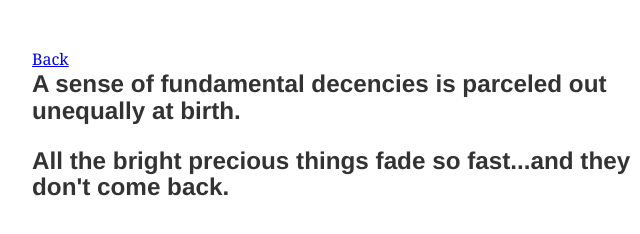
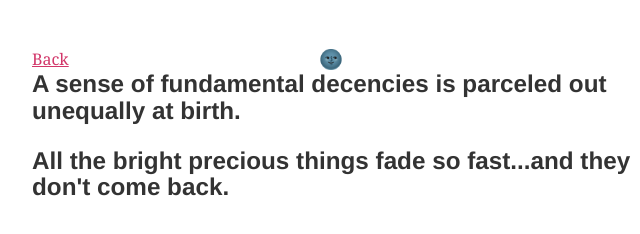
Before and after one commit to weishaodaren/deadPage, a Gatsby site in the folder my-gatsby-site/: page /content in a window 1280 px wide. Shown: the full height of the page, 299-939 px from the left. Built offline with nearby package versions, Linux system fonts and the light colour scheme; Gatsby itself is replaced by a stand-in of ours.

Commit message:
template => dark mode

```diff
--- a/my-gatsby-site/src/components/layout.js
+++ b/my-gatsby-site/src/components/layout.js
@@ -1,16 +1,64 @@
-import React, { Fragment } from 'react';
+import React, {
+  Fragment,
+  Children,
+  useState,
+  useLayoutEffect,
+  cloneElement,
+  useEffect,
+} from 'react';
 import styled from 'styled-components';
 
 const LayoutStyle = styled.div`
   margin: 3rem auto;
   max-width: 650px;
   padding: 0 1rem;
+
+  h1 {
+    color: ${(props) => props.titleColor};
+  }
+  h5 {
+    color: ${(props) => props.titleColor};
+  }
+  p {
+    color: ${(props) => props.paragraphColor};
+  }
+  a {
+    color: ${(props) => props.aColor};
+  }
+`;
+
+const SwitchIcon = styled.div`
+  position: absolute;
+  right: 50%;
+  transform: scale(1.2);
+  color: red;
+
+  &:hover {
+    cursor: pointer;
+  }
 `;
 
 export default function Layout({ children }) {
+  const [state, setState] = useState(true);
+
+  useLayoutEffect(() => {
+    if (!state) document.body.style.backgroundColor = '#282C35';
+    else document.body.style.backgroundColor = '#fff';
+  }, [state]);
+
   return (
     <Fragment>
-      <LayoutStyle>{children}</LayoutStyle>
+      <SwitchIcon onClick={() => setState(!state)}>
+        {state ? '🌚' : '🌞'}
+      </SwitchIcon>
+      <LayoutStyle
+        titleColor={state ? '#222222' : '#FFFFFF'}
+        color={state ? '#FFA7C4' : '#222222'}
+        paragraphColor={state ? '#222222' : '#FFA7C4'}
+        aColor={state ? '#D23669' : 'pink'}
+      >
+        {children}
+      </LayoutStyle>
     </Fragment>
   );
 }
--- a/my-gatsby-site/src/pages/content/index.js
+++ b/my-gatsby-site/src/pages/content/index.js
@@ -1,6 +1,7 @@
 import React from 'react';
 import { graphql, useStaticQuery, Link } from 'gatsby';
 import Helmet from 'react-helmet';
+
 import Layout from '../../components/layout';
 
 const Content = () => {
@@ -22,7 +23,7 @@ const Content = () => {
   } = data;
   return (
     <Layout>
-      <Helmet title={'Nothing'} />
+      <Helmet title={'fucktheworld'} />
       <Link to="/">Back</Link>
       {[two, three].map((item, index) => (
         <h2 key={index}>{item}</h2>
--- a/my-gatsby-site/src/pages/index.js
+++ b/my-gatsby-site/src/pages/index.js
@@ -1,8 +1,8 @@
 import React from 'react';
 import Helmet from 'react-helmet';
 import { Link, graphql, useStaticQuery } from 'gatsby';
+import styled from 'styled-components';
 import Layout from '../components/layout';
-import styled from 'styled-components';
 
 const SPLIT_STRING = `@_weishaodaren_@`;
 
@@ -39,9 +39,9 @@ const IndexPage = () => {
       </h1>
       <div>
         <h5>
-          This is weishaodaren_ or 赵嘉伟
+          {`This is  `}
           <a href="https://github.com/weishaodaren">
-            github
+            weishaodaren_ / 赵嘉伟
             <span role="img" aria-label="left">
               👈
             </span>
```
Also changed, not shown: my-gatsby-site/src/images/avatar.jpg (added).
